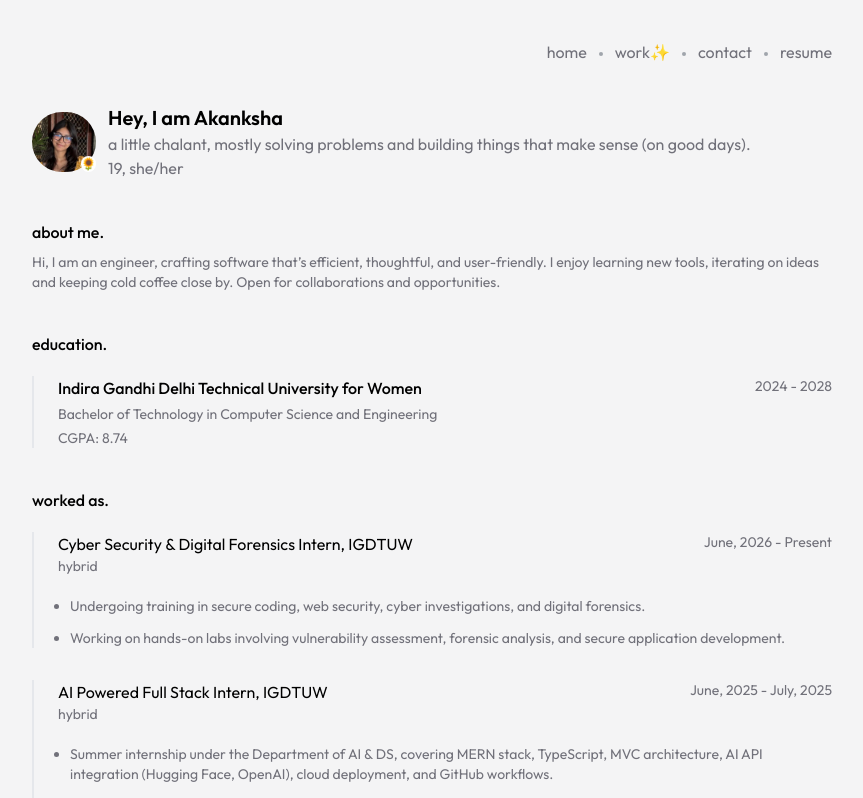
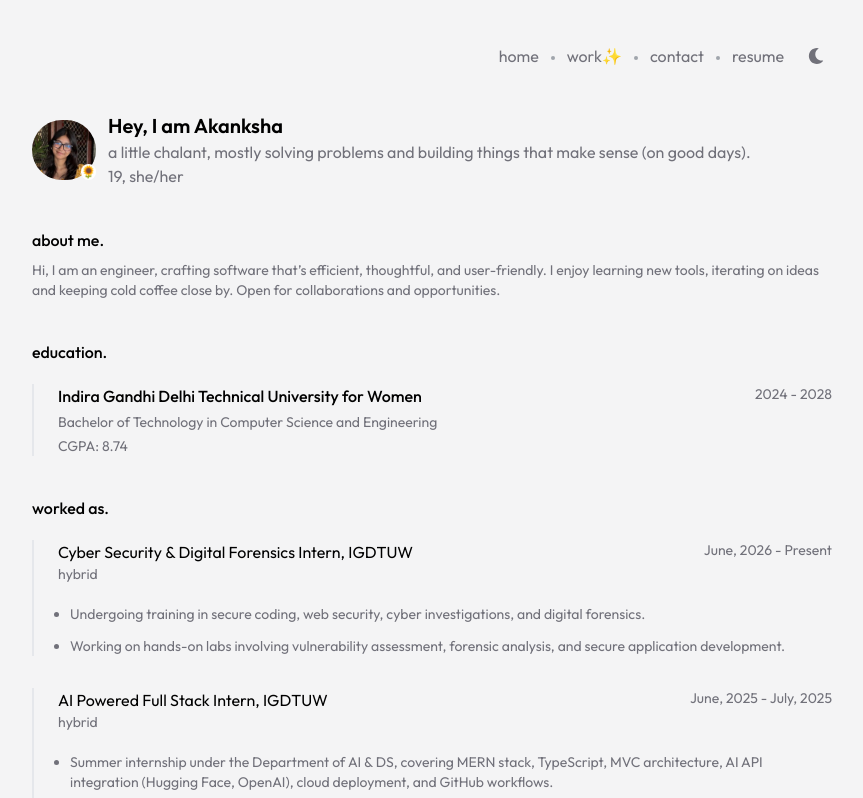
Before and after one commit to Akankshaa1268/portfolio, a Next.js app: page / in a window 1280 px wide. Shown: the top 798 px of the page, without its empty margins (208-1071 px from the left). Built offline with nearby package versions, Linux system fonts and the light colour scheme.

Commit message:
Add light and dark theme toggle

```diff
--- a/app/globals.css
+++ b/app/globals.css
@@ -7,6 +7,7 @@
     margin: 0;
     box-sizing: border-box;
     background-color: #f4f4f5;
+    transition: background-color 0.2s ease, color 0.2s ease;
 }
 /* secondary headings and paras */
 .text-sd{
--- a/components/Navbar.jsx
+++ b/components/Navbar.jsx
@@ -1,7 +1,28 @@
-import React from "react";
+"use client";
+
+import React, { useEffect, useState } from "react";
 import Link from "next/link";
+import { FaMoon, FaSun } from "react-icons/fa";
 
 const Navbar = () => {
+  const [isDark, setIsDark] = useState(false);
+
+  useEffect(() => {
+    const savedTheme = localStorage.getItem("theme");
+    const shouldUseDarkMode = savedTheme === "dark";
+
+    setIsDark(shouldUseDarkMode);
+    document.documentElement.classList.toggle("dark", shouldUseDarkMode);
+  }, []);
+
+  const toggleTheme = () => {
+    const nextThemeIsDark = !isDark;
+
+    setIsDark(nextThemeIsDark);
+    document.documentElement.classList.toggle("dark", nextThemeIsDark);
+    localStorage.setItem("theme", nextThemeIsDark ? "dark" : "light");
+  };
+
   return (
     <div className="flex text-sd items-center justify-between md:justify-end md:gap-3">
       <Link href="/">
@@ -22,6 +43,15 @@ const Navbar = () => {
       >
         <span>resume</span>
       </Link>
+      <button
+        type="button"
+        onClick={toggleTheme}
+        className="ml-1 flex h-8 w-8 items-center justify-center rounded-full transition-colors hover:bg-zinc-200 dark:hover:bg-zinc-800"
+        aria-label={`Switch to ${isDark ? "light" : "dark"} mode`}
+        title={`Switch to ${isDark ? "light" : "dark"} mode`}
+      >
+        {isDark ? <FaSun aria-hidden="true" /> : <FaMoon aria-hidden="true" />}
+      </button>
     </div>
   );
 };
```
